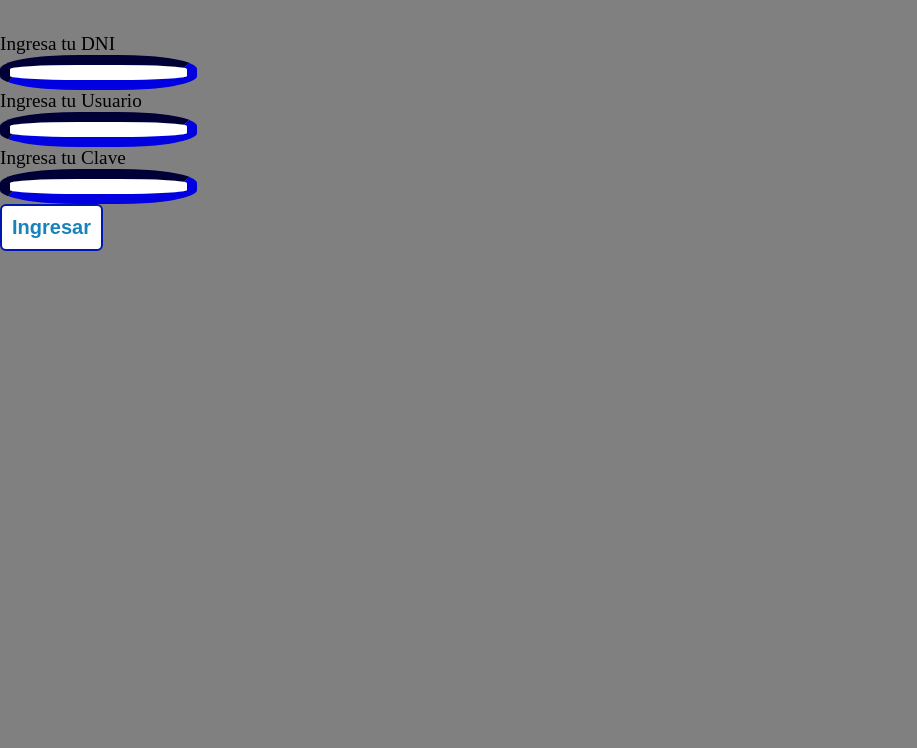
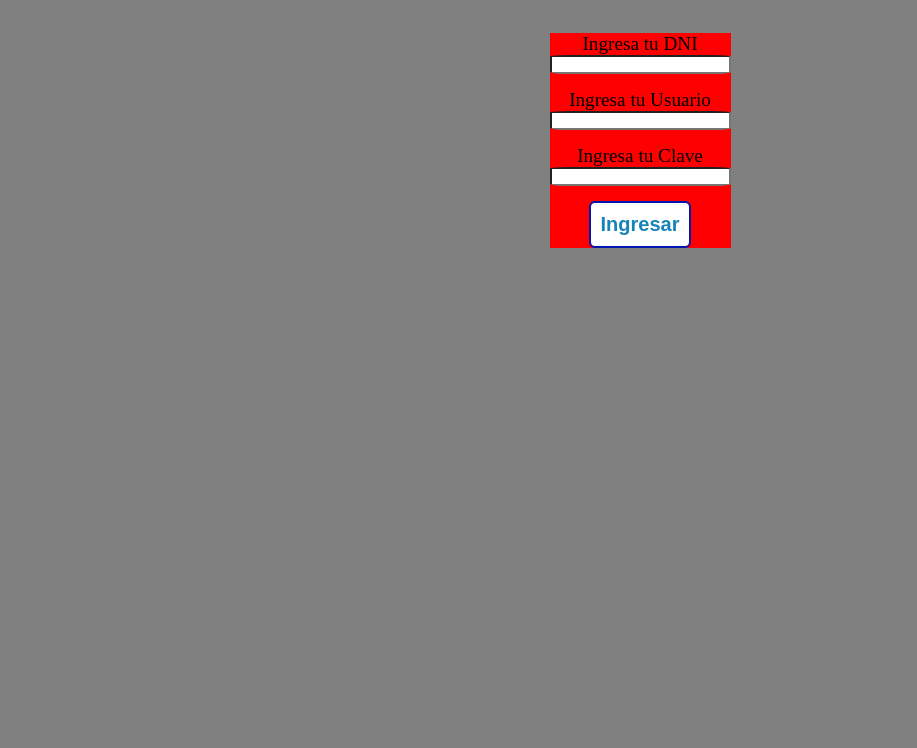
Before and after one commit to kaohhs/codoacodo, a plain HTML site: page ej02.html in a window 1280 px wide. Shown: the part 52-800 px from the top of the page, without its empty margins (0-917 px from the left). Drawn offline with Linux system fonts and the light colour scheme.

Commit message:
se aplica estilo

```diff
--- a/custom.css
+++ b/custom.css
@@ -6,34 +6,60 @@
 h1 {
   text-decoration: underline;
   padding-bottom: 3rem;
+  text-transform: uppercase;
+  font-family: 'Franklin Gothic Medium', 'Arial Narrow', Arial, sans-serif;
+  text-align: center;
 }
 
 body {
   font-family: "Times New Roman", Times, serif;
   background-color: gray;
+
 }
+/* control del formulario */
 
-.formulario {
+
+
+.form {
   list-style-type: none;
   align-items: center;
   font-family: "Times New Roman", Times, serif;
-  display: flex;
+
+
 }
 
-.formulario {
-  font-size: larger;
-  align-content: space-around;
+.form li {
+    text-align: center;
+
 }
 
-.formulario input {
-  border-width: 10px;
-  border-radius: 40%;
-  border-color: darkblue;
+
+.form {
+  font-size: larger;
+  background-color: red;
+  justify-self: center;
+  display: flex;
+  flex-direction: column;
+  justify-content: center;
+  align-items: center;
+
+
+
+
+}
+
+
+.form input {
+  border-width: 2px;
+  border-radius: 10%;
+  border-color: rgb(rgb(82, 44, 44), green, blue);
+  margin-bottom: 15px;
+
 
 }
 
 .boton {
-  padding-top: 15px;
+  padding-top: 1rem;
   text-decoration: none;
   padding: 10px;
   font-weight: 600;
@@ -42,12 +68,6 @@ body {
   background-color: #1883ba;
   border-radius: 6px;
   border: 2px solid #0016b0;
-
   color: #1883ba;
   background-color: #ffffff;
 }
-
-.ingreso text {
-  text-align: center;
-  align-content: center;
-}
--- a/ej02.html
+++ b/ej02.html
@@ -8,9 +8,12 @@
     <title>Ejercicio 2</title>
 </head>
 <body>
-<h1>Formulario de ingreso</h1>
 
-<div class="formulario"><form action="ingreso">
+
+
+   <h1>Formulario de ingreso</h1>
+
+<div> <form class="form">
     <li>Ingresa tu DNI</li> <input type="number">
     <li>Ingresa tu Usuario</li> <input type="text">
     <li>Ingresa tu Clave</li> <input type="password">
@@ -20,6 +23,7 @@
 </div>
 
 
+
 <script src="app.js"></script>
 </body>
 </html>
```
